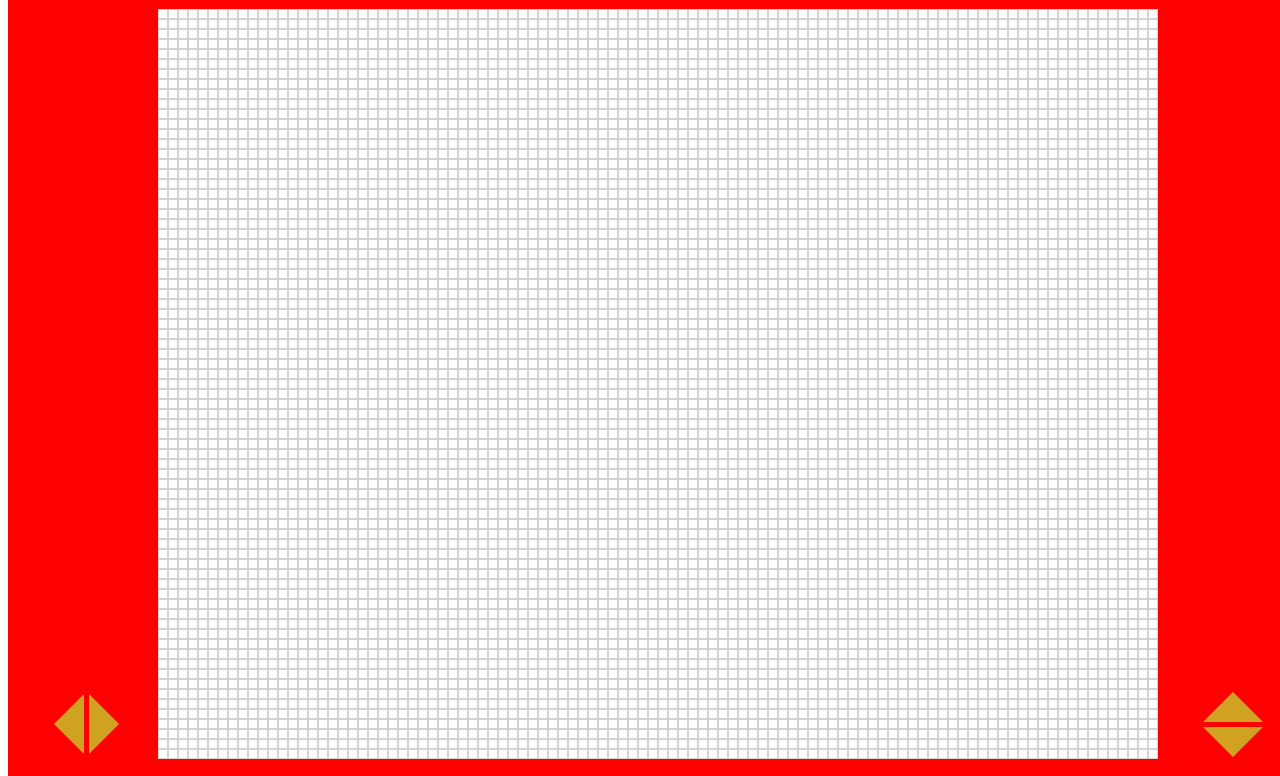
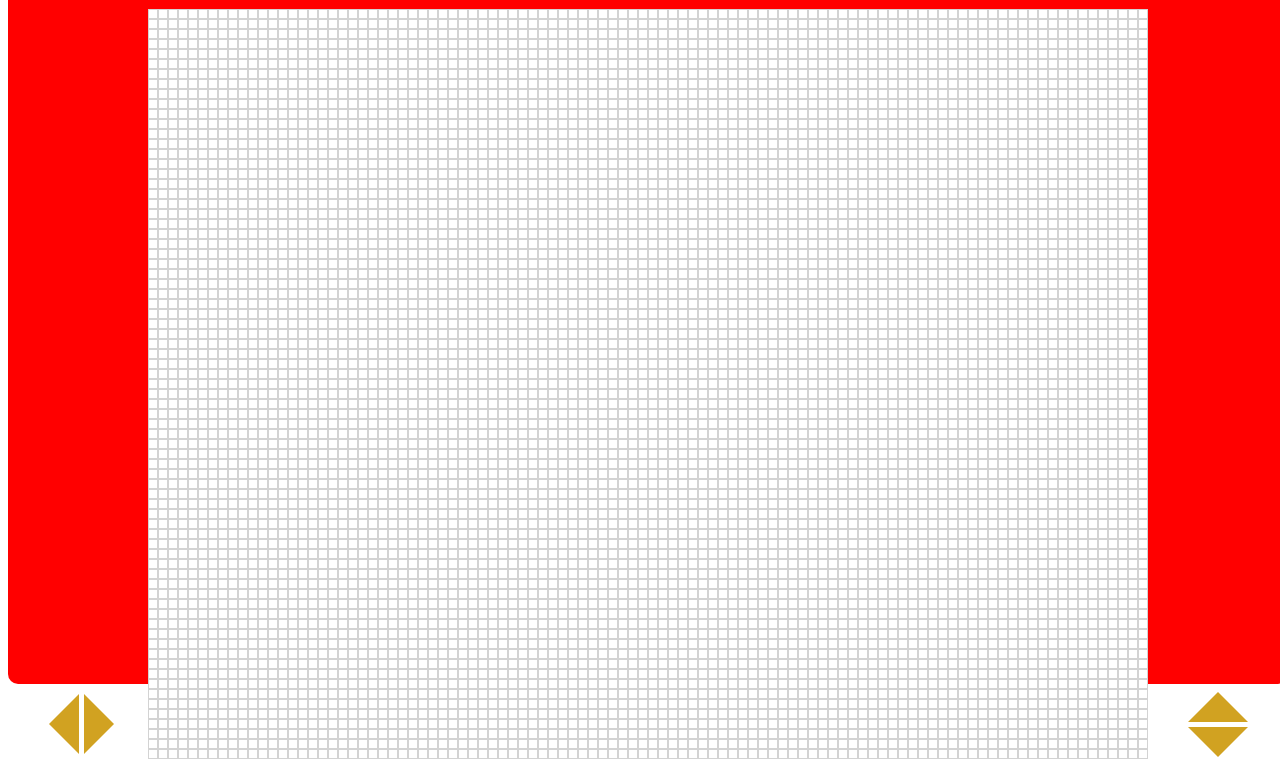
Before and after one commit to CasLinden/web-a-sketch, a plain HTML site: page index.html in a window 1280 px wide. Shown: the part 124-900 px from the top of the page. Drawn offline with Linux system fonts and the light colour scheme.

Commit message:
added newly learned css function min() to facilitate smaller browser windows

```diff
--- a/styles/style.css
+++ b/styles/style.css
@@ -27,8 +27,8 @@
 
 
 #web-a-sketch {
-    width: 1300px;
-    height: 1050px;
+    width: min(1300px, 100vw);
+    height: min(1050px, 100vh);
     background-color: red;
     border-radius: 10px;
     display: flex;
```
